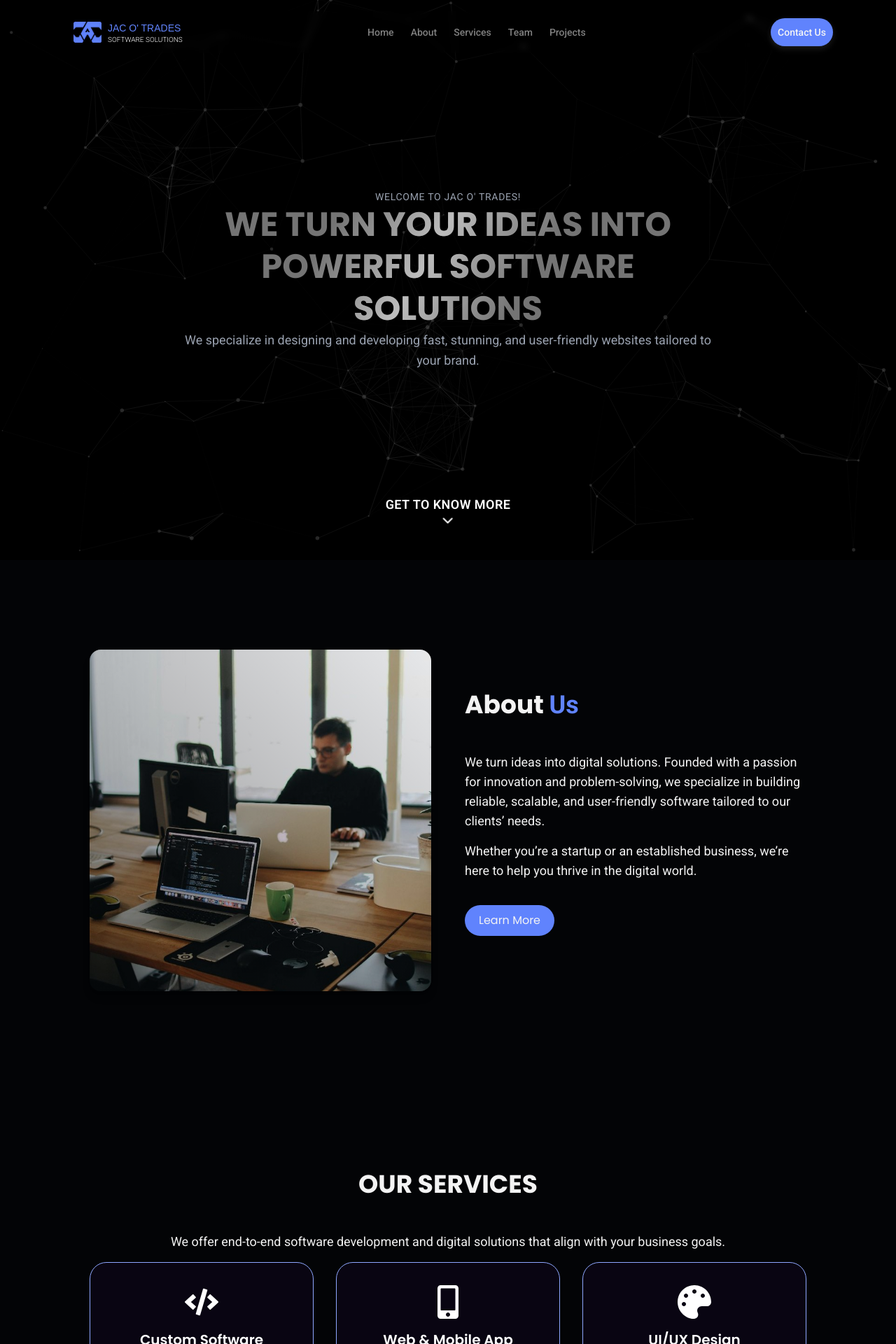
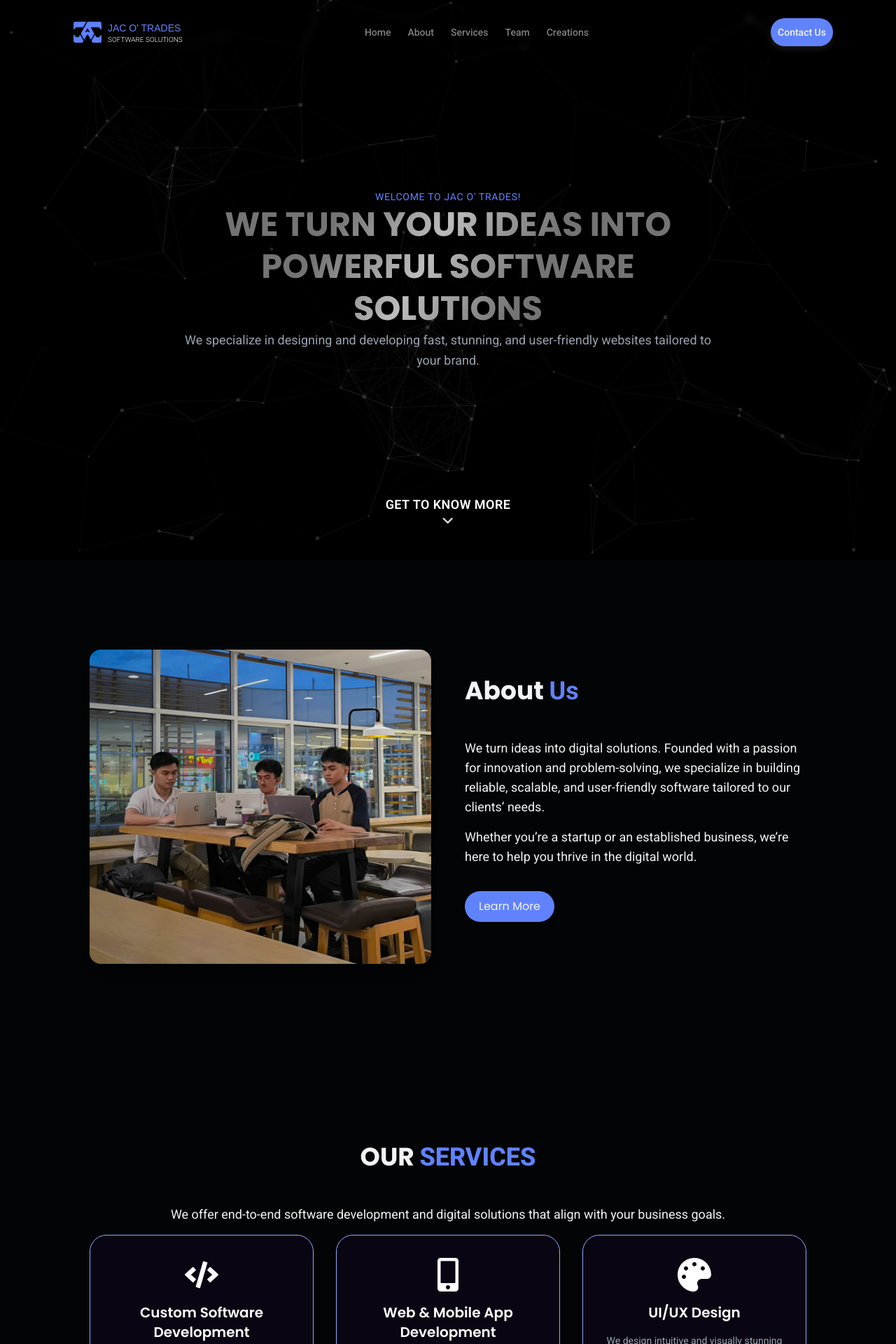
Before and after one commit to ZyIsBad/Jacotrades, a React (Vite) app: page / in a window 1280 px wide. Shown: the top 1920 px of the page at 70% size. Built offline with nearby package versions, Linux system fonts and the light colour scheme; a web font is replaced by a local one.

Commit message:
Updated About Us. Span coloring, Major changes in Projects. and Projects changes into Creations

```diff
--- a/src/App.css
+++ b/src/App.css
@@ -331,6 +331,10 @@ section {
 
 /* projects */
 
+span {
+  color: var(--blue);
+}
+
 .section .section-header {
   margin-bottom: 2.5rem;  /* mb-10 */
   text-align: center;
--- a/src/Pages/About.tsx
+++ b/src/Pages/About.tsx
@@ -1,4 +1,5 @@
 import Image from "../assets/team.jpg";
+import JACTeam from "../assets/TeamPic.jpg";
 
 const About = () => {
   return (
@@ -11,7 +12,7 @@ const About = () => {
         <div className="flex justify-center md:justify-start">
           <div className="relative w-full max-w-lg rounded-2xl overflow-hidden shadow-lg">
             <img
-              src={Image} // ← replace with your image path
+              src={JACTeam} // ← replace with your image path
               alt="About Us"
               className="w-full h-full object-cover"
             />
--- a/src/Pages/Projects.tsx
+++ b/src/Pages/Projects.tsx
@@ -3,8 +3,6 @@ import Image from "../assets/IMAGE.png";
 import Projectone from "../assets/projectone.png";
 import Projecttwo from "../assets/projecttwo.png";
 import Projectthree from "../assets/projectthree.png";
-
-
 import { PinContainer } from "../components/ui/3d-pin";
 
 
@@ -25,11 +23,11 @@ export const projects: Project[] = [
 
 const Projects = () => {
   return (
-    <section className="section bg-[#030406]">
+    <section id="creations" className="section bg-[#030406]">
       <div className="section-header">
-        <h2 className="About-h2 text-4xl font-bold text-white">PROJECTS</h2>
+        <h2 className="About-h2 text-4xl font-bold text-white">CREAT<span>IONS</span></h2>
         <p className="About-p text-gray-300 text-lg">
-          Project showcase, case studies, client work, and achievements gallery.
+          This is a selection of some of our recent work.
         </p>
       </div>
 
@@ -37,18 +35,18 @@ const Projects = () => {
         {projects.map((project) => (
           <PinContainer key={project.id} title={project.title} href={project.link}>
             <div className="project-card tracking-tight text-slate-100/50">
+              <div className="flex flex-1 w-full rounded-lg overflow-hidden bg-gradient-to-br relative z-10">
+                <img
+                  src={typeof project.img === "string" ? project.img : project.img.src}
+                  alt={project.title}
+                  className="relative z-20 w-full h-full"
+                />
+              </div>
               <h3 className="max-w-xs font-bold text-base text-slate-100">
                 {project.title}
               </h3>
               <div className="description text-sm font-normal text-slate-400">
                 {project.description}
-              </div>
-              <div className="flex flex-1 w-full rounded-lg overflow-hidden bg-gradient-to-br">
-                <img
-                  src={typeof project.img === "string" ? project.img : project.img.src}
-                  alt={project.title}
-                  className="object-cover w-full h-full"
-                />
               </div>
             </div>
           </PinContainer>
--- a/src/Pages/Services.tsx
+++ b/src/Pages/Services.tsx
@@ -44,7 +44,7 @@ const Services = () => {
   return (
     <section id="services" className="bg-[#030406] text-white py-24">
       <div className="container mx-auto px-6 text-center align-center">
-        <h2 className="About-h2 text-5xl font-extrabold mb-4">OUR SERVICES</h2>
+        <h2 className="About-h2 text-5xl font-extrabold mb-4">OUR <span>SERVICES</span></h2>
         <p className="About-p text-gray-300 mx-auto mb-12 align-center ">
           We offer end-to-end software development and digital solutions that
           align with your business goals.
--- a/src/Pages/Team.tsx
+++ b/src/Pages/Team.tsx
@@ -41,7 +41,7 @@ const Team = () => {
   return (
     <section id="team" className="bg-[#030406] text-white py-24">
             <div className="container mx-auto px-6 text-center align-center">
-        <h2 className="About-h2 text-5xl font-extrabold mb-4">MEET THE TEAM</h2>
+        <h2 className="About-h2 text-5xl font-extrabold mb-4">MEET THE <span>TEAM</span></h2>
         <p className="About-p text-gray-300 mx-auto mb-12 align-center ">
           Our team is a group of passionate developers, designers, and thinkers who love turning challenges into solutions.
         </p>
--- a/src/components/Header.tsx
+++ b/src/components/Header.tsx
@@ -17,7 +17,7 @@ const Header = () => {
           <img
             src={logo}
             alt="logo"
-            className="w-[50px] h-[50px] object-cover rounded-full"
+            className="w-[50px] h-[50px] object-contain"
           />
         </a>
         <div className="brandname display-flex text-sm font-light">
@@ -37,7 +37,7 @@ const Header = () => {
         <a href="#about" className="hover:underline text-black">About</a>
         <a href="#services" className="hover:underline">Services</a>
         <a href="#team" className="hover:underline">Team</a>
-        <a href="#projects" className="hover:underline text-black">Projects</a>
+        <a href="#creations" className="hover:underline text-black">Creations</a>
       </div>
 
       {/* Contact Us */}
```
Also changed, not shown: src/assets/TeamPic.jpg (added), src/assets/TeamPic2.jpg (added).
